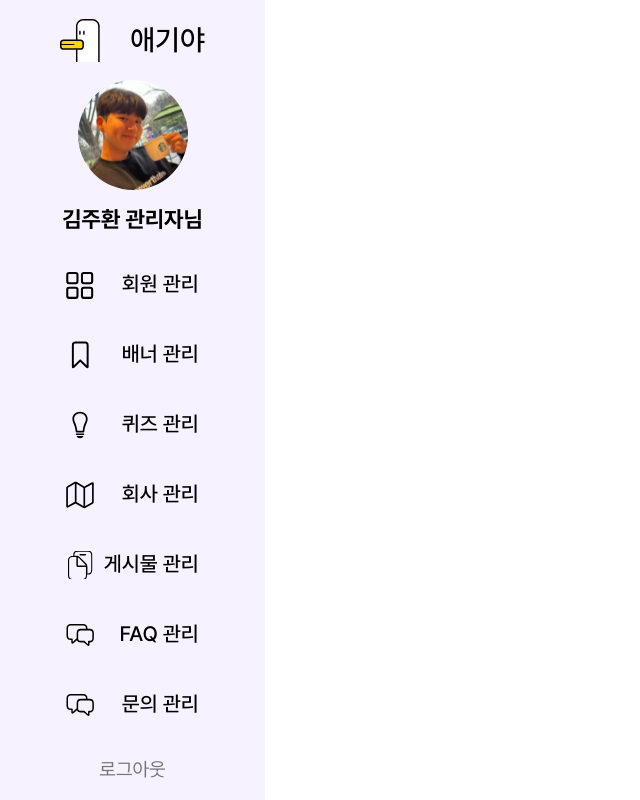
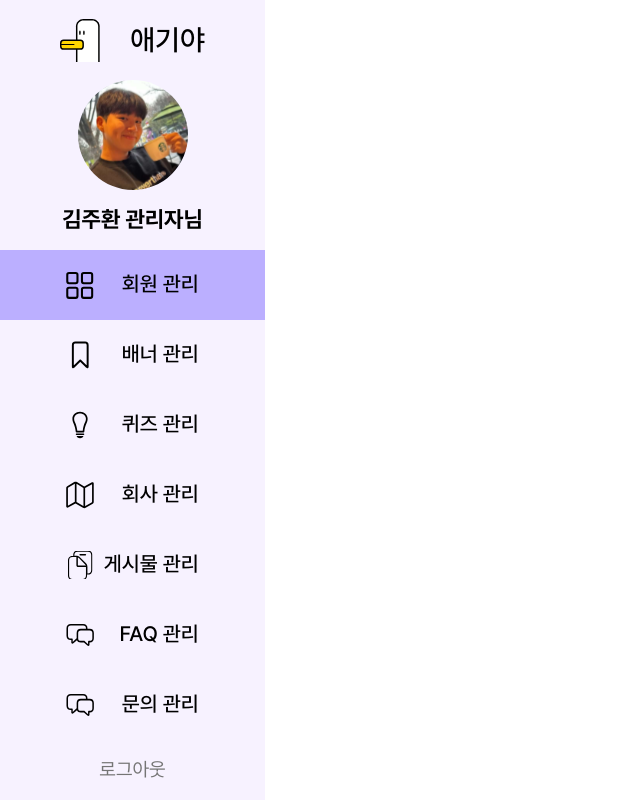
Before and after one commit to 2024-PandaDong/babya-web, a React (Create React App) app: page / in a window 1280 px wide. Shown: the whole page, without its empty margins (0-640 px from the left). Built offline with nearby package versions, Linux system fonts and the light colour scheme.

Commit message:
feat :: 사이드바 선택 메뉴 배경색 추가 #4

```diff
--- a/src/components/Common/Sidebar/index.tsx
+++ b/src/components/Common/Sidebar/index.tsx
@@ -7,7 +7,7 @@ import Logo from "src/assets/img/Common/Sidebar/BabyaLogo.svg";
 import Profile from "src/assets/img/Common/Sidebar/ExamProfile.svg";
 
 const Sidebar = () => {
-    const { handleMenuClick } = useSidebar();
+    const { pathname, handleMenuClick } = useSidebar();
     const { handleLogOutClick } = useLogOut();
 
     return (
@@ -24,7 +24,7 @@ const Sidebar = () => {
             </S.InfoWrap>
             <S.MenuWrap>
                 {MenuData.map((data) => (
-                    <S.MenuBox key={data.id}>
+                    <S.MenuBox key={data.id} $isbackground={pathname === data.path ? "#BBAFFF" : "transparent"}>
                         <S.Menu onClick={()=>handleMenuClick(data.path)}>
                             <S.MenuImg src={data.icon} />
                             <S.MenuName>{data.name}</S.MenuName>
--- a/src/components/Common/Sidebar/style.ts
+++ b/src/components/Common/Sidebar/style.ts
@@ -70,7 +70,7 @@ export const MenuWrap = styled.div`
     height: auto;
 `
 
-export const MenuBox = styled.div`
+export const MenuBox = styled.div<{ $isbackground: string }>`
     width: 100%;
     height: 70px;
 
@@ -78,6 +78,8 @@ export const MenuBox = styled.div`
     flex-direction: row;
     justify-content: center;
     align-items: center;
+
+    background-color: ${({ $isbackground }) => ($isbackground)};
 `
 
 export const Menu = styled.div`
--- a/src/hooks/Sidebar/useSidebar.ts
+++ b/src/hooks/Sidebar/useSidebar.ts
@@ -1,12 +1,13 @@
-import {useNavigate} from "react-router-dom";
+import {useLocation, useNavigate} from "react-router-dom";
 
 const useSidebar = () => {
+    const { pathname } = useLocation()
     const navigate = useNavigate();
     const handleMenuClick = (path) => {
         navigate(path);
     }
 
-    return { handleMenuClick }
+    return { pathname, handleMenuClick }
 }
 
 export default useSidebar;
```
